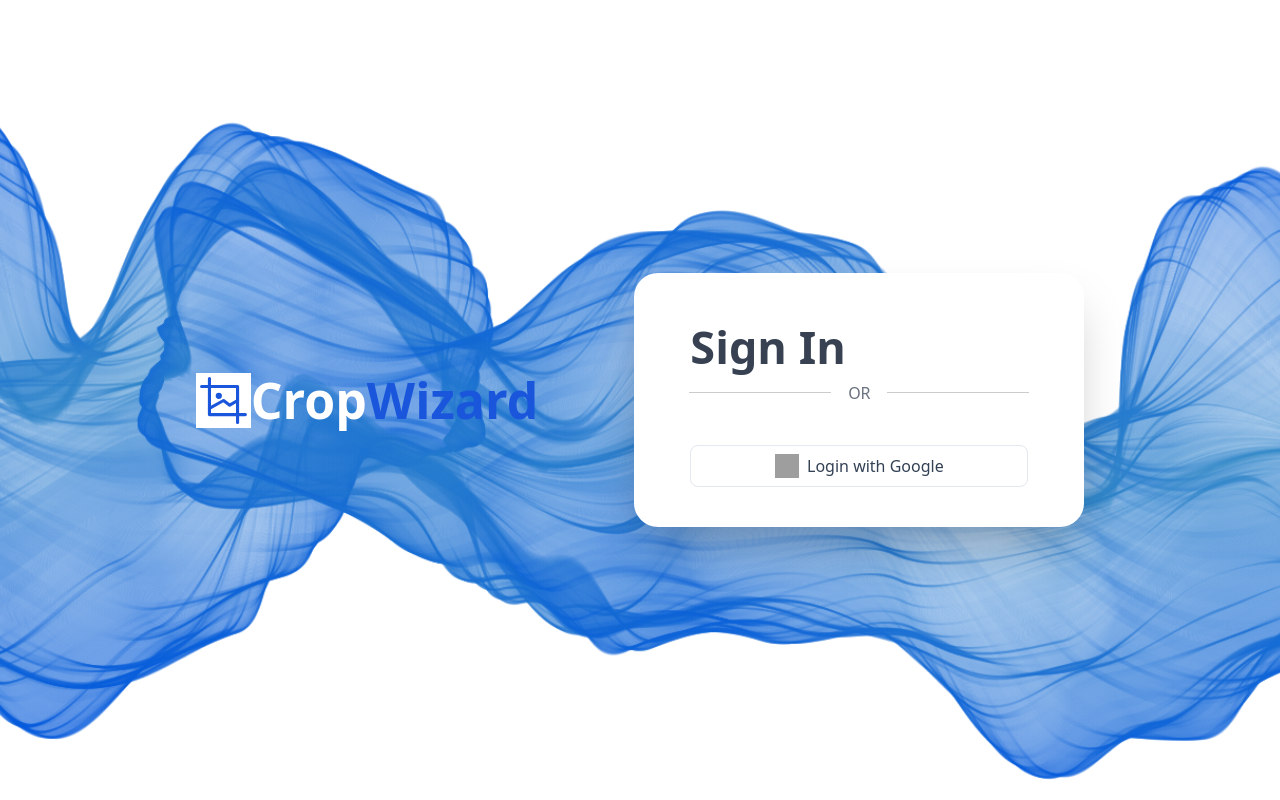
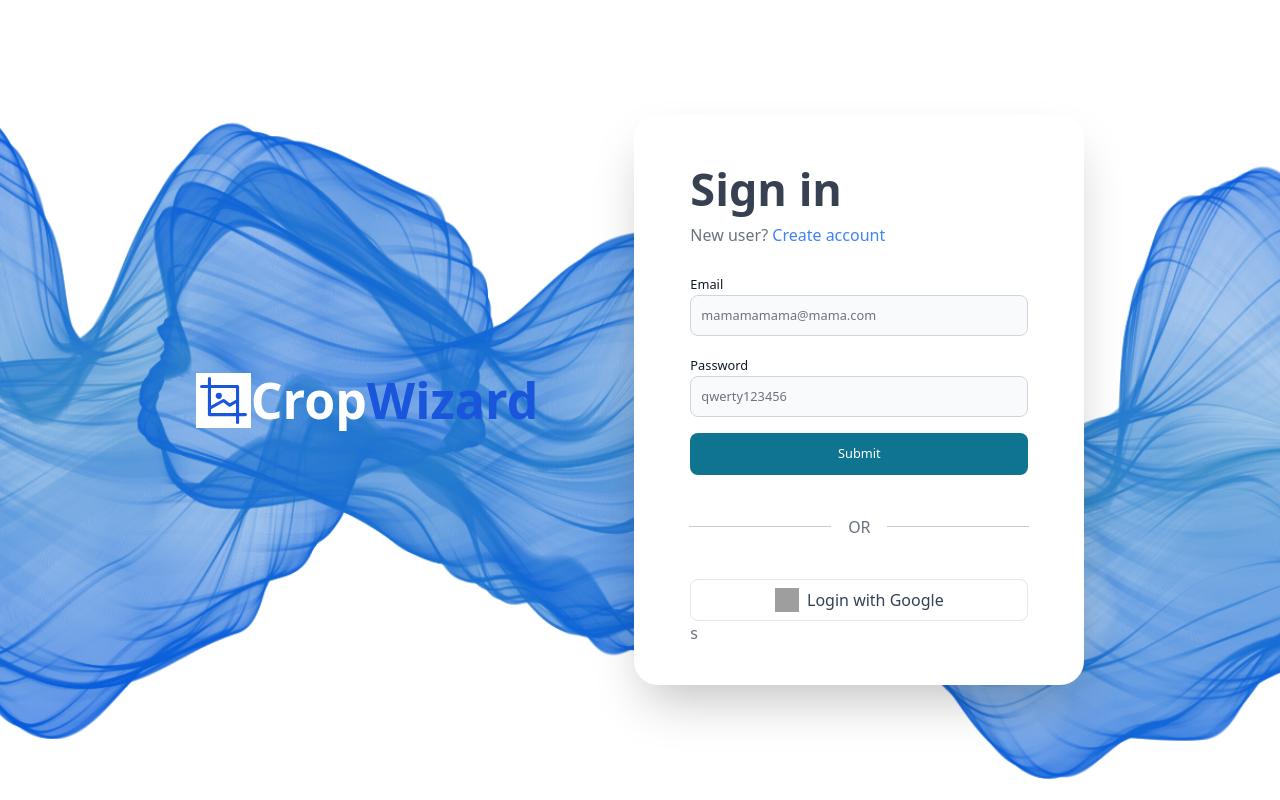
Before and after one commit to mamamamamaa/crop_wizard, a Next.js app: page /login in a window 1280 px wide. Built offline with nearby package versions, Linux system fonts and the light colour scheme; grey boxes are pictures that could not be loaded.

Commit message:
create common autn card

```diff
--- a/components/AuthCard/AuthCard.module.css
+++ b/components/AuthCard/AuthCard.module.css
@@ -16,23 +16,6 @@
 
 .formSection {
     @apply text-gray-500;
-}
-
-.form {
-    @apply mb-10
-}
-
-.newUser {
-    @apply mb-6;
-}
-
-.registerLink {
-    @apply text-blue-500 hover:underline;
-}
-
-
-.inputGroup {
-    @apply flex flex-col gap-4;
 }
 
 .relative {
--- a/components/AuthCard/AuthCard.tsx
+++ b/components/AuthCard/AuthCard.tsx
@@ -1,22 +1,14 @@
 import { FC } from "react";
-import { SubmitHandler, UseFormReturn } from "react-hook-form";
 
-import { SignIn } from "@/types";
+import { AuthCardProps } from "@/types";
 
 import style from "./AuthCard.module.css";
 import { Logo } from "@/components/Logo/Logo";
 import { GoogleAuth } from "@/components/GoogleAuth/GoogleAuth";
-
-export interface AuthCardProps {
-  register: UseFormReturn;
-  handleSubmit: UseFormReturn;
-  header: string;
-  pathToReturn: string;
-  inputData: { inputId: string; value: string; placeholder: string }[];
-}
+import { AuthForm } from "@/components/AuthForm/AuthForm";
 
 export const AuthCard: FC<AuthCardProps> = (props) => {
-  const onSubmit: SubmitHandler<SignIn> = (data) => console.log(data);
+  const { header } = props;
 
   return (
     <>
@@ -26,13 +18,12 @@ export const AuthCard: FC<AuthCardProps> = (props) => {
         </section>
         <section className={style.cardWrapper}>
           <header>
-            <h1 className={style.header}>Sign In</h1>
+            <h1 className={style.header}>{header}</h1>
           </header>
           <section className={style.formSection}>
+            <AuthForm {...props} />
             <div className={style.relative}>OR</div>
-            <section>
-              <GoogleAuth />
-            </section>
+            <GoogleAuth />
           </section>
         </section>
       </div>
--- /dev/null
+++ b/components/AuthForm/AuthForm.module.css
@@ -0,0 +1,15 @@
+.newUser {
+    @apply mb-6;
+}
+
+.registerLink {
+    @apply text-blue-500 hover:underline;
+}
+
+.inputGroup {
+    @apply flex flex-col gap-4;
+}
+
+.form {
+    @apply mb-10
+}
--- a/components/AuthForm/AuthForm.tsx
+++ b/components/AuthForm/AuthForm.tsx
@@ -1,46 +1,35 @@
 import { FC } from "react";
-import style from "@/components/AuthCard/AuthCard.module.css";
 import Link from "next/link";
-import { Button, Label, TextInput } from "flowbite-react";
-import { AuthCardProps } from "@/components/AuthCard/AuthCard";
+import { Button } from "flowbite-react";
+import { SubmitHandler } from "react-hook-form";
+import { AuthCardProps, SignIn } from "@/types";
+
+import style from "AuthForm.module.css";
+import { FormInput } from "@/components/FormInput/FormInput";
 
 export const AuthForm: FC<AuthCardProps> = ({
   register,
   handleSubmit,
-  header,
   pathToReturn,
   inputData,
 }) => {
+  const onSubmit: SubmitHandler<SignIn> = (data) => console.log(data);
+
   return (
     <form onSubmit={handleSubmit(onSubmit)} className={style.form}>
       <section>
         <p className={style.newUser}>
           New user?{" "}
-          <Link href="/register" className={style.registerLink}>
+          <Link href={pathToReturn} className={style.registerLink}>
             Create account
           </Link>
         </p>
         <div className={style.inputGroup}>
-          <div>
-            <Label htmlFor="email" value="Email" />
-            <TextInput
-              id="email"
-              placeholder="mamamamama@mama.com"
-              required={true}
-              {...register("email")}
-            />
-          </div>
-
-          <div>
-            <Label htmlFor="password" value="Password" />
-            <TextInput
-              id="password"
-              placeholder="qwerty123456"
-              required={true}
-              {...register("password")}
-            />
-          </div>
-
+          {inputData.map((data, idx) => (
+            <div key={idx}>
+              <FormInput data={data} register={register} />
+            </div>
+          ))}
           <Button type="submit">Submit</Button>
         </div>
       </section>
--- /dev/null
+++ b/components/FormInput/FormInput.tsx
@@ -0,0 +1,26 @@
+import { FC } from "react";
+import { Label, TextInput } from "flowbite-react";
+import { InputData, SignIn } from "@/types";
+import { UseFormRegister } from "react-hook-form";
+
+interface Props {
+  data: InputData;
+  register: UseFormRegister<SignIn>;
+}
+
+export const FormInput: FC<Props> = ({ data, register }) => {
+  const { inputId, placeholder, value } = data;
+
+  return (
+    <>
+      <Label htmlFor={inputId} value={value} />
+      <TextInput
+        id={inputId}
+        placeholder={placeholder}
+        required={true}
+        // @ts-ignore
+        {...register(inputId)}
+      />
+    </>
+  );
+};
--- a/components/GoogleAuth/GoogleAuth.tsx
+++ b/components/GoogleAuth/GoogleAuth.tsx
@@ -4,6 +4,7 @@ import { GOOGLE_ICON } from "@/public/consts";
 
 export const GoogleAuth = () => {
   return (
+    <section>
       <a
         className={style.link}
         href={`${process.env.SERVER}/api/auth/google/callback`}
@@ -17,5 +18,7 @@ export const GoogleAuth = () => {
         />
         <span>Login with Google</span>
       </a>
+      s
+    </section>
   );
 };
--- a/pages/login/index.tsx
+++ b/pages/login/index.tsx
@@ -1,10 +1,34 @@
 import type { ReactElement } from "react";
-import { TNextPageWithLayout } from "@/types";
+import { SignIn, TNextPageWithLayout } from "@/types";
 import { AuthLayout } from "@/components/AuthLayout/AuthLayout";
 import { AuthCard } from "@/components/AuthCard/AuthCard";
+import { useForm } from "react-hook-form";
+
+const inputData = [
+  {
+    inputId: "email",
+    placeholder: "mamamamama@mama.com",
+    value: "Email",
+  },
+  {
+    inputId: "password",
+    placeholder: "qwerty123456",
+    value: "Password",
+  },
+];
 
 const Login: TNextPageWithLayout = () => {
-  return <AuthCard />;
+  const { register, handleSubmit } = useForm<SignIn>();
+
+  return (
+    <AuthCard
+      register={register}
+      handleSubmit={handleSubmit}
+      header="Sign in"
+      pathToReturn="/register"
+      inputData={inputData}
+    />
+  );
 };
 
 Login.getLayout = function getLayout(page: ReactElement) {
```
Also changed, not shown: types/auth.ts (+18 -2 lines). Lines whose indentation alone changed are shown as unchanged.
